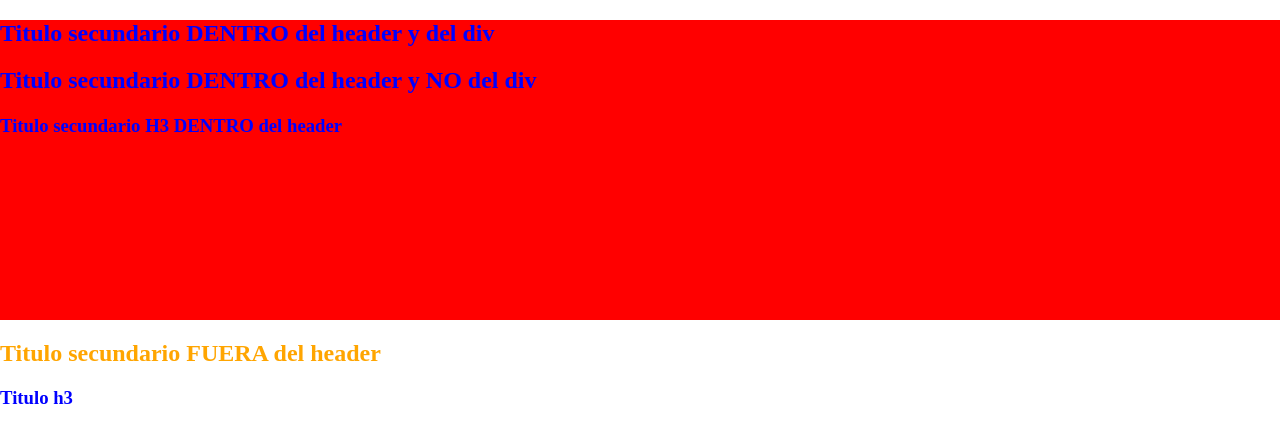
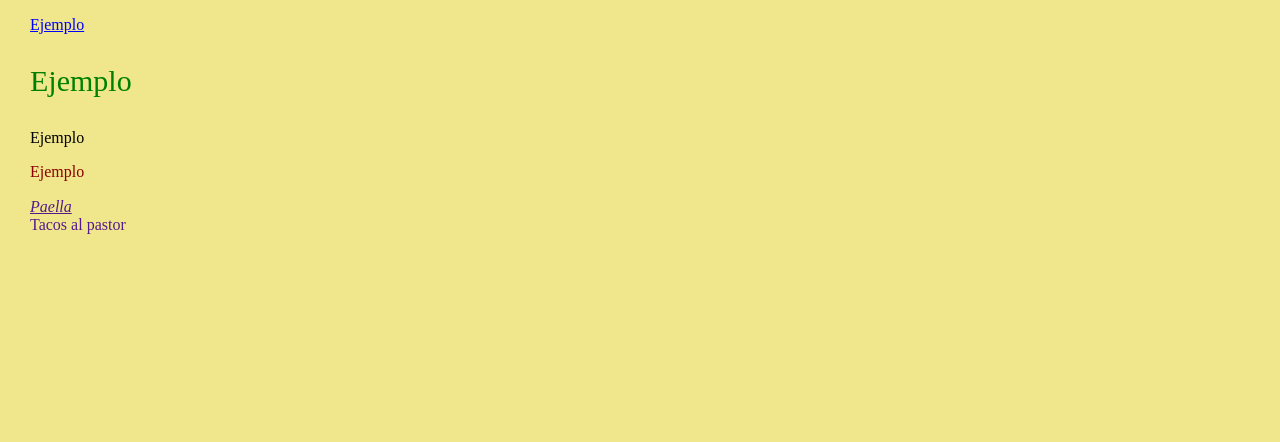
Before and after one commit to rych182/css-premium-cf, a plain HTML site: page index.html in a window 1280 px wide. Drawn offline with Linux system fonts and the light colour scheme.

Commit message:
Selectores de atributos

```diff
--- a/css/style.css
+++ b/css/style.css
@@ -1,22 +1,44 @@
-header{
-		width: 100%;
-		height: 300px;
-		background: red;
-	}
-
-h2, h3{
-	color: orange;
-}
-
-header h2, h3{
-	color: blue;
-}
-
-
 /*
-ESTO NO SE PUEDE, PO
+ESTO NO SE PUEDE, no se puede separar con espacio y al mismo tiempo comas
 
 header h2, H3{
 	color: blue;
 }
 */
+
+body{
+	background: khaki;
+	margin-left: 30px;
+}
+
+.azul{
+	color: blue;
+}
+
+.verde{
+	color: green;
+}
+
+#rojo{
+	color: darkred;
+}
+
+p[class]{
+	text-decoration: underline;
+}
+
+.letra-grande{
+	font-size: 30px;
+}
+
+p[class~="letra-grande"]{
+	text-decoration: none;
+}
+
+a[class|="espana"]{
+	font-style: italic;
+}
+
+a[class|="mexico"]{
+	text-decoration: none;
+}
--- a/index.html
+++ b/index.html
@@ -7,6 +7,7 @@
 	<link rel="stylesheet" href="css/style.css">
 </head>
 <body>
+	<!--
 	<header>
 		<div>
 			<h2>Titulo secundario DENTRO del header y del div</h2>
@@ -17,6 +18,19 @@
 	<h2>Titulo secundario FUERA del header</h2>
 	<h3>Titulo h3</h3>
 
+
+	<hr>
+	-->
+
+	<p class="azul">Ejemplo</p>
+	<p class="verde letra-grande">Ejemplo</p>
+	<p>Ejemplo</p>
+	<p id="rojo">Ejemplo</p>
+
+	<a class="espana" href="">Paella</a>
+	<br>
+	<a class="mexico" href="">Tacos al pastor</a>
+
 	<script src="js/modernizr-custom.js"></script>
 </body>
 </html>
```
